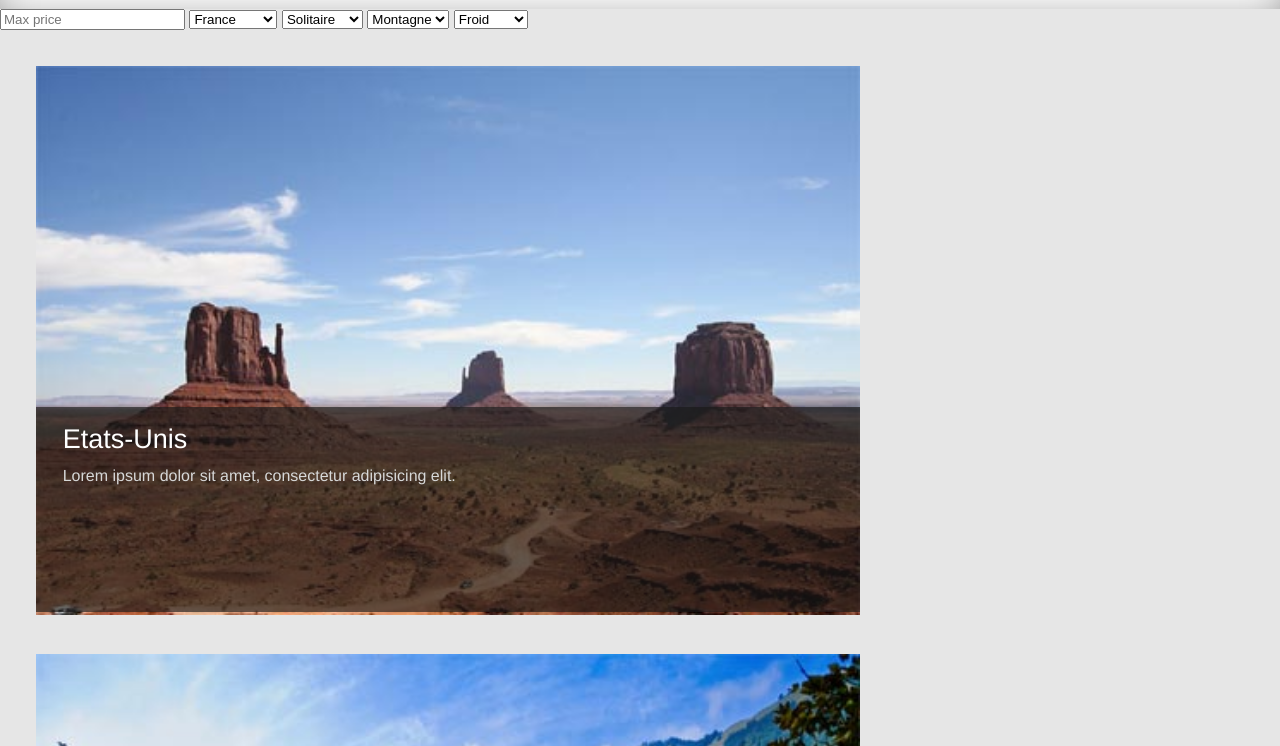
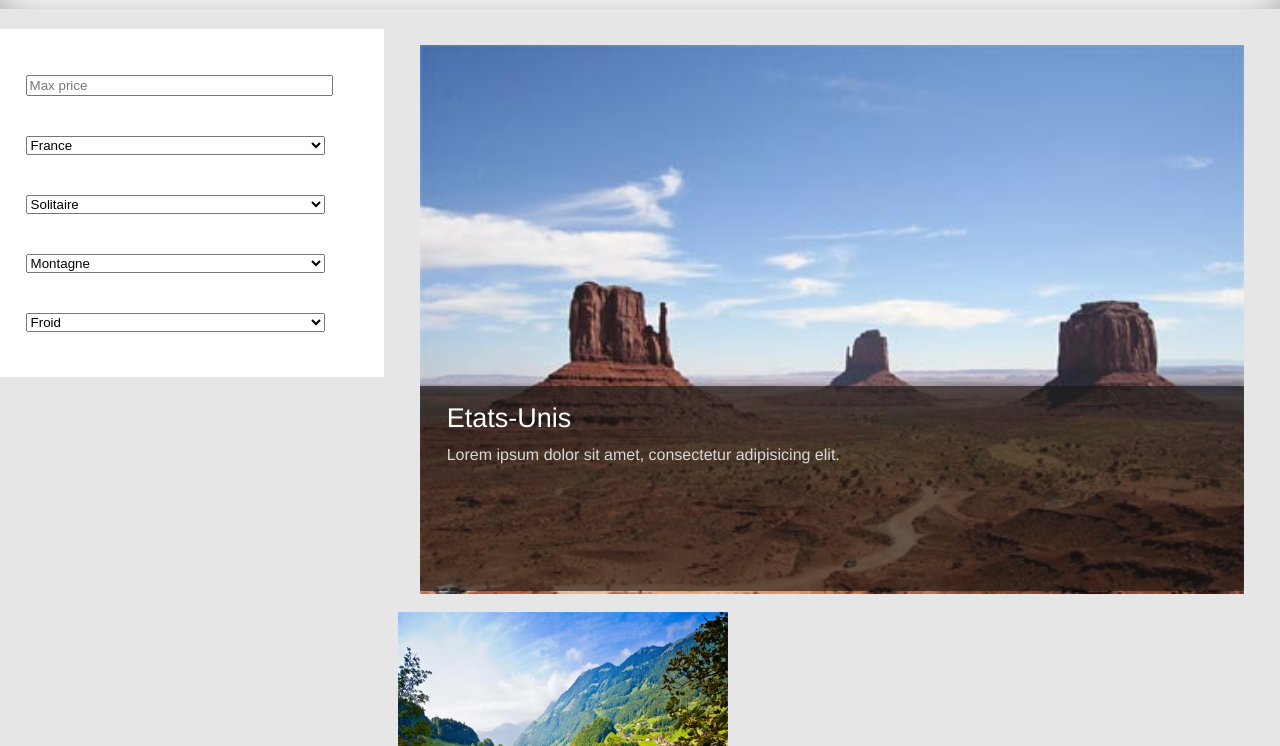
Before and after one commit to Chibibunker/Mobile-First, a plain HTML site: page index.html in a window 1280 px wide. Shown: the part 51-797 px from the top of the page. Drawn offline with Linux system fonts and the light colour scheme.

Commit message:
changement style

```diff
--- a/styles/sass/tablett.scss
+++ b/styles/sass/tablett.scss
@@ -25,12 +25,23 @@
 /* ----- Section Filtres -----*/
 
 .section-filtres {
+    float: left;
     display: block;
-    text-decoration: none;
+    width: 30%;
+    padding: 2% 2%;
+    box-sizing: border-box;
+    background: $white;
+    margin-top: 20px;
+
+    .filtre {
+        width: 90%;
+        margin: 20px 0;
+    }
 }
 
 /* ----- Section Propositions ----- */
 .section-selection {
+    float: right;
     width: 70%;
 }
 
@@ -60,3 +71,15 @@
         @include description();
     }
 }
+
+.selection {
+    width: 40%;
+
+    .selection-titre {
+        font-size: 20px;
+    }
+
+    .selection-description {
+        display: none;
+    }
+}
```
Also changed, not shown: styles/styles.css, 1 other file.
